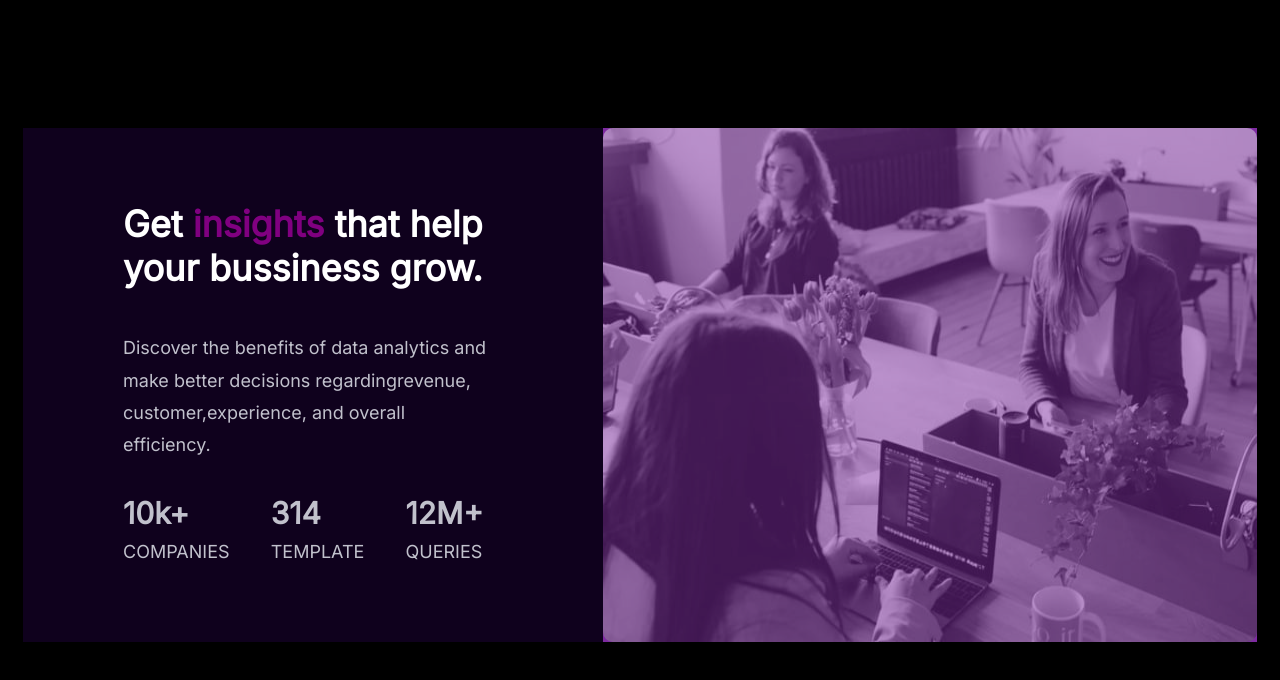
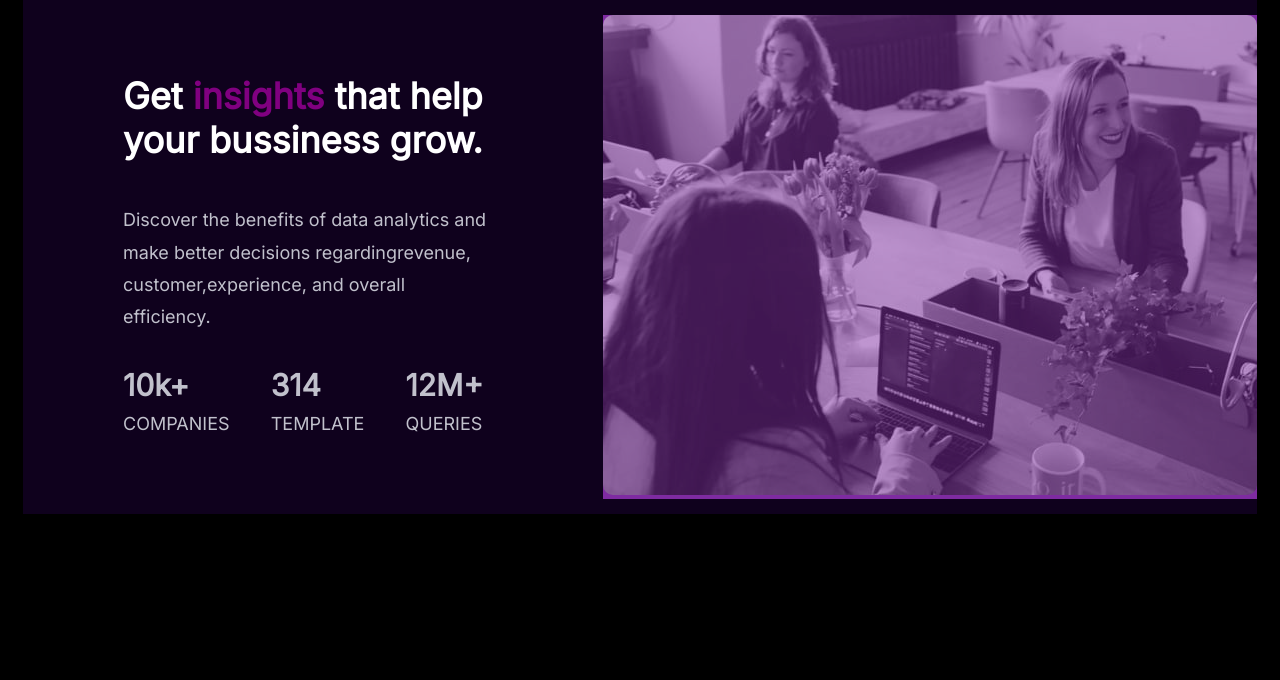
Before and after one commit to lorza12/Make-It-Real---Stats-preview-card-component, a plain HTML site: page index.html in a window 1280 px wide. Drawn offline with Linux system fonts and the light colour scheme.

Commit message:
segundo commit

```diff
--- a/index.html
+++ b/index.html
@@ -10,7 +10,7 @@
 <body>
     <main class="cont">
         <div class="image">
-            <img src="/image-header-mobile.jpg" alt="">
+            <img src="./assets/image-header-mobile.jpg" alt="">
         </div>
         <div class="texto">
             <div class="titulo">
@@ -34,6 +34,7 @@
             <div class="text_listas">
             <p class="number">12M+</p>
             <p class="word">QUERIES</p>
+
         </div>
     </div>
 </div>
--- a/style.css
+++ b/style.css
@@ -87,13 +87,15 @@ body{
 
         display: flex;
         justify-content: center;
+        align-items: center;
     }
 
     .cont{
         display: flex;
         flex-direction: row-reverse;
-        margin-top: 10%;
-        margin-bottom: 10%;
+        justify-content: center;
+        align-items: center;
+
     }
 
     .texto{
```
Also changed, not shown: assets/image-header-mobile.jpg (renamed from image-header-mobile.jpg).
